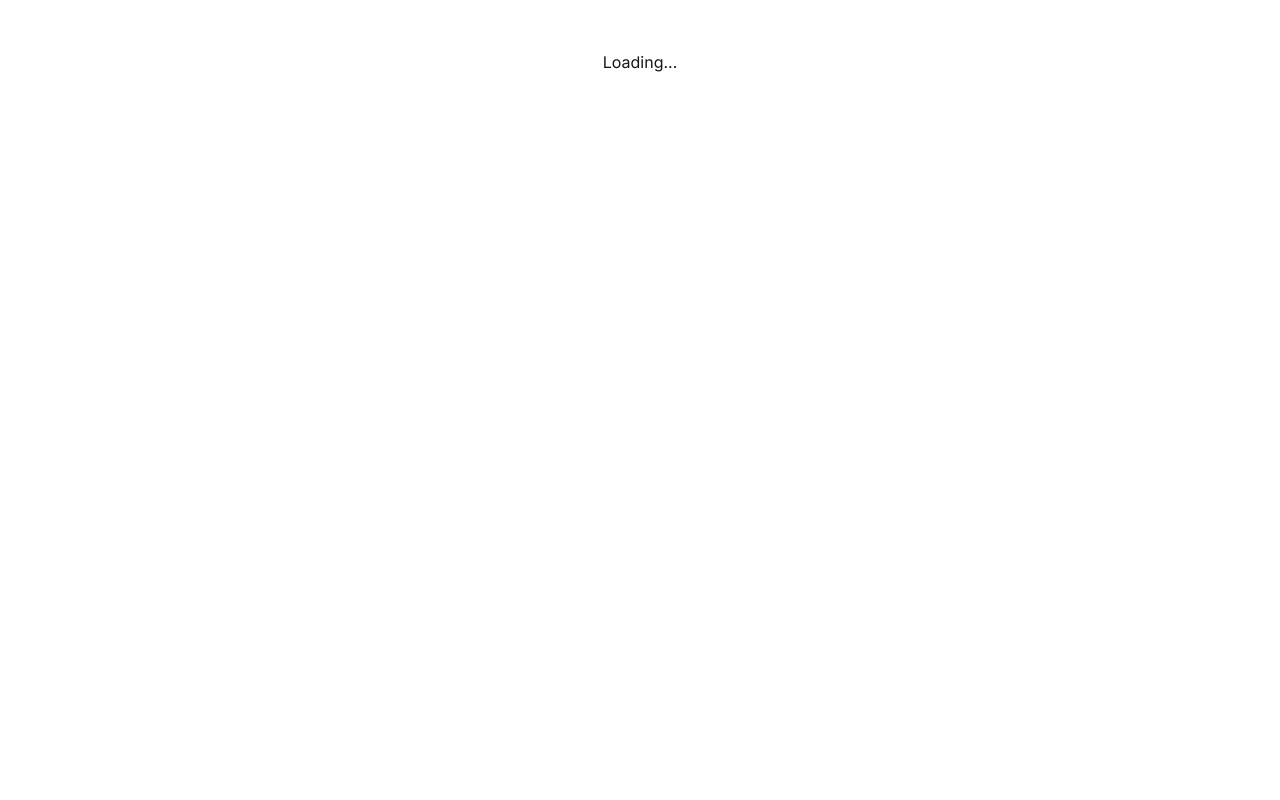
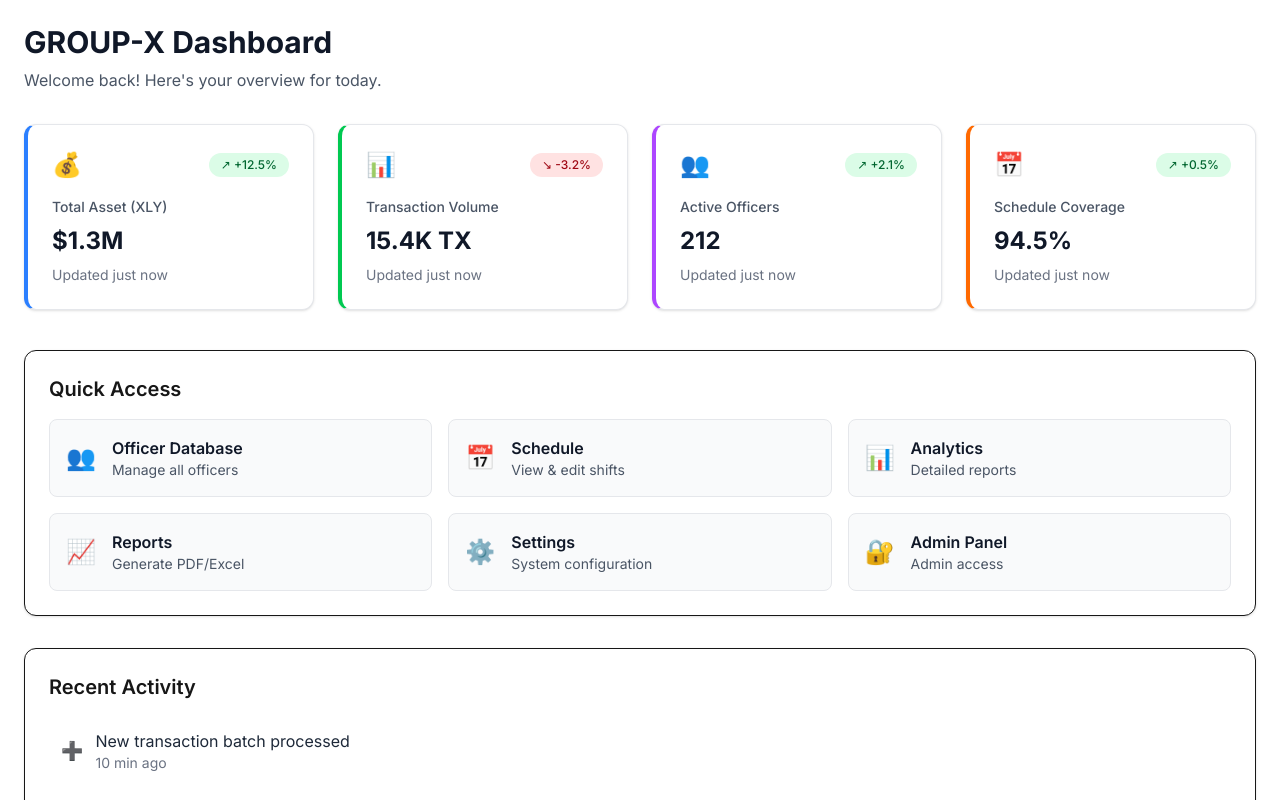
Before and after one commit to vinsatyargha-pixel/company-login-panel, a Next.js app: page /dashboard in a window 1280 px wide. Before the commit this address had no page. Shown: the top 800 px of the page. Built offline with nearby package versions, Linux system fonts and the light colour scheme.

Commit message:
Add GROUP-X Dashboard

```diff
--- a/app/dashboard/page.js
+++ b/app/dashboard/page.js
@@ -1,65 +1,90 @@
-// app/dashboard/page.js - bagian awal
-"use client";
-
-import { useEffect, useState } from "react";
-import { useRouter } from "next/navigation";
+// app/dashboard/page.js
+import DashboardCard from '@/components/DashboardCard';
+import QuickLinks from '@/components/QuickLinks';
 
 export default function DashboardPage() {
-  const [user, setUser] = useState("");
-  const [loading, setLoading] = useState(true);
-  const router = useRouter();
-
-  useEffect(() => {
-    // Simple auth check
-    if (typeof window !== "undefined") {
-      const auth = localStorage.getItem("magni_auth");
-      const userEmail = localStorage.getItem("magni_user");
-
-      if (auth !== "true") {
-        router.push("/login");
-      } else {
-        setUser(userEmail || "Admin");
-        setLoading(false);
-      }
-    }
-  }, []);
-
-  const handleLogout = () => {
-    localStorage.removeItem("magni_auth");
-    localStorage.removeItem("magni_user");
-    router.push("/login");
+  const dashboardData = {
+    totalAsset: 1250000,
+    transactionVolume: 15430,
+    activeOfficers: 212,
+    scheduleCoverage: 94.5
   };
 
-  if (loading) {
-    return <div style={{ padding: 50, textAlign: "center" }}>Loading...</div>;
-  }
+  return (
+    <div className="p-6 max-w-7xl mx-auto">
+      {/* Header */}
+      <header className="mb-8">
+        <h1 className="text-3xl font-bold text-gray-900">GROUP-X Dashboard</h1>
+        <p className="text-gray-600 mt-2">Welcome back! Here's your overview for today.</p>
+      </header>
 
-  return (
-    <div style={{
-      minHeight: "100vh",
-      backgroundColor: "#000",
-      color: "white",
-      padding: "20px"
-    }}>
-      <h1 style={{ fontSize: "32px", fontWeight: "bold", marginBottom: "20px" }}>
-        Welcome to Magni Dashboard, {user}!
-      </h1>
-      <button
-        onClick={handleLogout}
-        style={{
-          padding: "10px 20px",
-          backgroundColor: "#dc2626",
-          color: "white",
-          border: "none",
-          borderRadius: "8px",
-          cursor: "pointer"
-        }}
-      >
-        Logout
-      </button>
-      <p style={{ marginTop: "20px", color: "#999" }}>
-        Dashboard functionality will be added soon.
-      </p>
+      {/* Stats Grid */}
+      <div className="grid grid-cols-1 md:grid-cols-2 lg:grid-cols-4 gap-6 mb-10">
+        <DashboardCard
+          title="Total Asset (XLY)"
+          value={`$${(dashboardData.totalAsset / 1000000).toFixed(1)}M`}
+          change={+12.5}
+          trend="up"
+          icon="💰"
+          color="blue"
+        />
+        <DashboardCard
+          title="Transaction Volume"
+          value={`${(dashboardData.transactionVolume / 1000).toFixed(1)}K TX`}
+          change={-3.2}
+          trend="down"
+          icon="📊"
+          color="green"
+        />
+        <DashboardCard
+          title="Active Officers"
+          value={dashboardData.activeOfficers.toString()}
+          change={+2.1}
+          trend="up"
+          icon="👥"
+          color="purple"
+        />
+        <DashboardCard
+          title="Schedule Coverage"
+          value={`${dashboardData.scheduleCoverage}%`}
+          change={+0.5}
+          trend="up"
+          icon="📅"
+          color="orange"
+        />
+      </div>
+
+      {/* Quick Links */}
+      <div className="bg-white rounded-xl p-6 shadow-sm border">
+        <h2 className="text-xl font-semibold mb-4">Quick Access</h2>
+        <QuickLinks />
+      </div>
+
+      {/* Recent Activity */}
+      <div className="mt-8 bg-white rounded-xl p-6 shadow-sm border">
+        <h2 className="text-xl font-semibold mb-4">Recent Activity</h2>
+        <div className="space-y-4">
+          {[
+            { icon: '➕', text: 'New transaction batch processed', time: '10 min ago' },
+            { icon: '👋', text: 'Tamara Halim joined GROUP-X', time: '2 hours ago' },
+            { icon: '📝', text: 'Schedule updated for March 15', time: '1 day ago' },
+            { icon: '✅', text: 'Monthly report generated', time: '2 days ago' },
+          ].map((activity, idx) => (
+            <div key={idx} className="flex items-center gap-3 p-3 hover:bg-gray-50 rounded-lg">
+              <span className="text-lg">{activity.icon}</span>
+              <div className="flex-1">
+                <p className="text-gray-800">{activity.text}</p>
+                <p className="text-sm text-gray-500">{activity.time}</p>
+              </div>
+            </div>
+          ))}
+        </div>
+      </div>
+
+      {/* Footer */}
+      <footer className="mt-10 text-center text-gray-500 text-sm">
+        <p>© 2025 GROUP-X Dashboard • gerbangmagnix.vercel.app • Version 3.0</p>
+      </footer>
     </div>
   );
 }
--- /dev/null
+++ b/components/DashboardCard.js
@@ -0,0 +1,24 @@
+// components/DashboardCard.js
+export default function DashboardCard({ title, value, change, trend, icon, color = 'blue' }) {
+  const colorClasses = {
+    blue: 'border-l-blue-500',
+    green: 'border-l-green-500',
+    purple: 'border-l-purple-500',
+    orange: 'border-l-orange-500'
+  };
+
+  return (
+    <div className={`bg-white p-6 rounded-xl shadow-sm border border-gray-200 ${colorClasses[color]} border-l-4`}>
+      <div className="flex items-center justify-between mb-4">
+        <div className="text-2xl">{icon}</div>
+        <div className={`px-3 py-1 rounded-full text-xs font-medium ${trend === 'up' ? 'bg-green-100 text-green-800' : 'bg-red-100 text-red-800'}`}>
+          {trend === 'up' ? '↗' : '↘'} {change > 0 ? '+' : ''}{change}%
+        </div>
+      </div>
+
+      <h3 className="text-gray-600 text-sm font-medium mb-2">{title}</h3>
+      <div className="text-2xl font-bold text-gray-900">{value}</div>
+      <p className="text-gray-500 text-sm mt-2">Updated just now</p>
+    </div>
+  );
+}
--- /dev/null
+++ b/components/QuickLinks.js
@@ -0,0 +1,37 @@
+// components/QuickLinks.js
+import Link from 'next/link';
+
+export default function QuickLinks() {
+  const links = [
+    { href: '/Officers', label: 'Officer Database', icon: '👥', desc: 'Manage all officers' },
+    { href: '/Schedule', label: 'Schedule', icon: '📅', desc: 'View & edit shifts' },
+    { href: '/dashboard', label: 'Analytics', icon: '📊', desc: 'Detailed reports' },
+    { href: '#', label: 'Reports', icon: '📈', desc: 'Generate PDF/Excel' },
+    { href: '#', label: 'Settings', icon: '⚙️', desc: 'System configuration' },
+    { href: 'https://gerbangmagnix.vercel.app/login', label: 'Admin Panel', icon: '🔐', desc: 'Admin access' },
+  ];
+
+  return (
+    <div className="grid grid-cols-1 sm:grid-cols-2 lg:grid-cols-3 gap-4">
+      {links.map((link) => (
+        <Link
+          href={link.href}
+          key={link.label}
+          className="group bg-gray-50 hover:bg-blue-50 border border-gray-200 hover:border-blue-300 rounded-lg p-4 transition-all duration-200 hover:shadow-md"
+        >
+          <div className="flex items-center gap-4">
+            <div className="text-2xl group-hover:scale-110 transition-transform">
+              {link.icon}
+            </div>
+            <div>
+              <h3 className="font-semibold text-gray-900 group-hover:text-blue-700">
+                {link.label}
+              </h3>
+              <p className="text-sm text-gray-600">{link.desc}</p>
+            </div>
+          </div>
+        </Link>
+      ))}
+    </div>
+  );
+}
```
